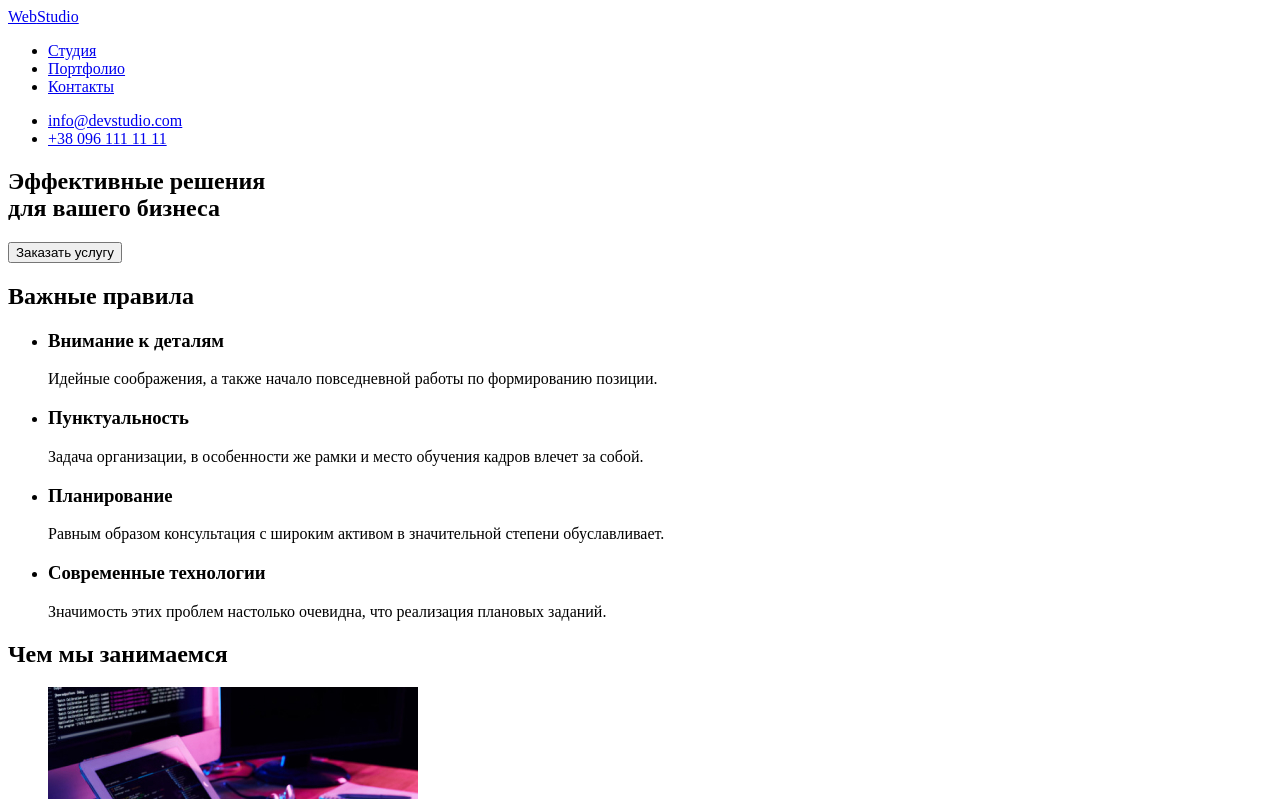
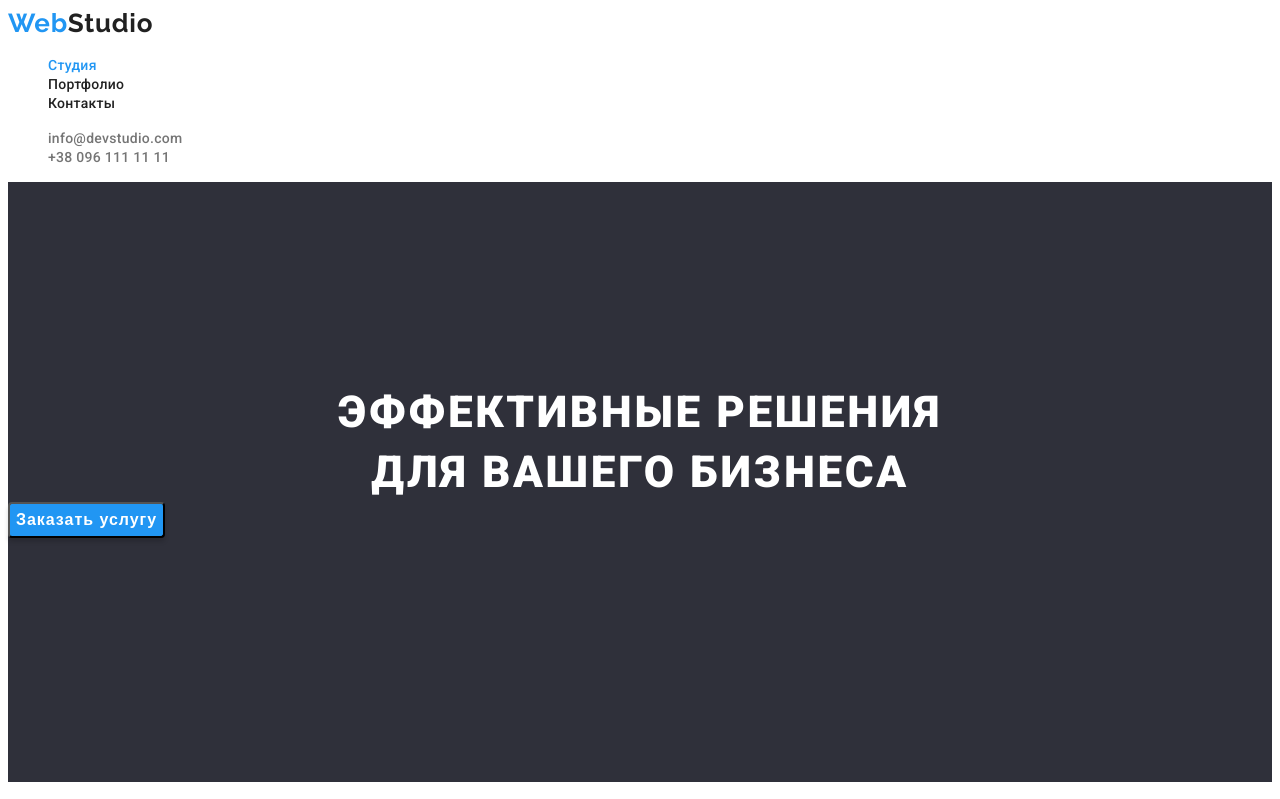
Before and after one commit to ZeinHome/goit-markup-hw-01, a plain HTML site: page index.html in a window 1280 px wide. Shown: the top 799 px of the page. Drawn offline with Linux system fonts and the light colour scheme.

Commit message:
Портфолио

```diff
--- a/css/style.css
+++ b/css/style.css
@@ -0,0 +1,103 @@
+:root {
+    --primary-text-color: #212121;
+    --accent-text: #2196F3;
+    --second-text: #757575;
+    --bg-color: #FFFFFF;
+    --bg-hero: #2F303A;
+}
+
+body {
+    font-family: Roboto, sans-serif;
+}
+
+.list {
+    list-style: none;
+}
+
+.logo {
+    font-family: Raleway;
+    font-style: 400;
+    font-weight: bold;
+    font-size: 26px;
+    line-height: 31px;
+    letter-spacing: 0.03em;
+    color: var(--primary-text-color);
+    text-decoration: none;
+}
+
+.logo-color {
+    color: var(--accent-text);
+}
+
+.site-nav a {
+    font-style: normal;
+    font-weight: 500;
+    font-size: 14px;
+    line-height: 16px;
+    letter-spacing: 0.02em;
+    text-decoration: none;
+    color: var(--primary-text-color);
+}
+
+.contact a {
+    font-style: normal;
+    font-weight: 500;
+    font-size: 14px;
+    line-height: 16px;
+    letter-spacing: 0.02em;
+    text-decoration: none;
+    color: var(--second-text);
+}
+
+.site-nav a:hover,
+.contact a:hover,
+.site-nav a:focus,
+.contact a:focus {
+    color: var(--accent-text);
+}
+
+.site-nav .current {
+    color: var(--accent-text);
+}
+
+.a {
+    height: 600px;
+    left: 0px;
+    top: 80px;
+    background: var(--bg-hero);
+}
+
+.hero {
+    font-style: normal;
+    font-weight: 900;
+    font-size: 44px;
+    line-height: 60px;
+    text-align: center;
+    letter-spacing: 0.06em;
+    text-transform: uppercase;
+    color: var(--bg-color);
+    margin: auto;
+    padding-top: 200px;
+}
+
+.section {
+    color: var(--primary-text-color);
+}
+
+.button {
+    background: var(--accent-text);
+    box-shadow: 0px 4px 4px rgba(0, 0, 0, 0.15);
+    border-radius: 4px;
+}
+
+.button .button-title {
+    font-style: normal;
+    font-weight: bold;
+    font-size: 16px;
+    line-height: 30px;
+    display: flex;
+    align-items: center;
+    text-align: center;
+    letter-spacing: 0.06em;
+    color: var(--bg-color);
+}
--- a/index.html
+++ b/index.html
@@ -6,7 +6,13 @@
     <meta http-equiv="X-UA-Compatible" content="IE=edge">
     <meta name="viewport" content="width=device-width, initial-scale=1.0">
     <title>Document</title>
+    <!-- link font F -->
+    <link rel="preconnect" href="https://fonts.googleapis.com">
+    <link rel="preconnect" href="https://fonts.gstatic.com" crossorigin>
+    <link href="https://fonts.googleapis.com/css2?family=Raleway:wght@700&family=Roboto:wght@400;500;700;900&display=swap" rel="stylesheet">
 
+    <!-- link style -->
+    <link rel="stylesheet" href="./css/style.css">
 
 </head>
 
@@ -15,17 +21,17 @@
     <header>
 
         <nav>
-            <a href="#">
-                <span>Web</span>Studio
+            <a href="#" class="logo">
+                <span class="logo-color list">Web</span>Studio
             </a>
 
-            <ul>
+            <ul class="site-nav list">
                 <li>
-                    <a href="#">Студия </a>
+                    <a href="#" class="current">Студия</a>
                 </li>
 
 
-                <li><a href="#">Портфолио</a></li>
+                <li><a href="./portfolio.html">Портфолио</a></li>
 
 
                 <li>
@@ -35,15 +41,16 @@
             </ul>
 
         </nav>
-        <ul>
+        <ul class="list contact">
             <li> <a href="mailto:info@devstudio.com">info@devstudio.com</a></li>
             <li> <a href="tel:++380961111111">+38 096 111 11 11</a></li>
         </ul>
     </header>
+
     <main>
-        <section>
-            <h1>Эффективные решения <br /> для вашего бизнеса</h1>
-            <button type="button">Заказать услугу</button>
+        <section class="a">
+            <h1 class="hero">Эффективные решения <br /> для вашего бизнеса</h1>
+            <button type="button" class="button"><span class="button-title">Заказать услугу</span></button>
         </section>
 
 
@@ -102,9 +109,10 @@
     </main>
 
     <footer>
-        <a href="#">WebStudio</a>
+
         <address>WebStudio г. Киев, пр-т Леси Украинки, 26
         <ul>
+            <li><a href="#">WebStudio</a></li>
             <li> <a href="mailto:info@devstudio.com">info@devstudio.com</a></li>
             <li> <a href="tel:++380961111111">+38 096 111 11 11</a></li>
         </ul>
```
Also changed, not shown: portfolio.html (added, +133 -0 lines), images/portfolio.jpg (added), images/portfolio1.jpg (added), images/portfolio2.jpg (added), images/portfolio3.jpg (added), images/portfolio4.jpg (added), images/portfolio5.jpg (added), images/portfolio6.jpg (added), images/portfolio7.jpg (added), images/portfolio8.jpg (added).
